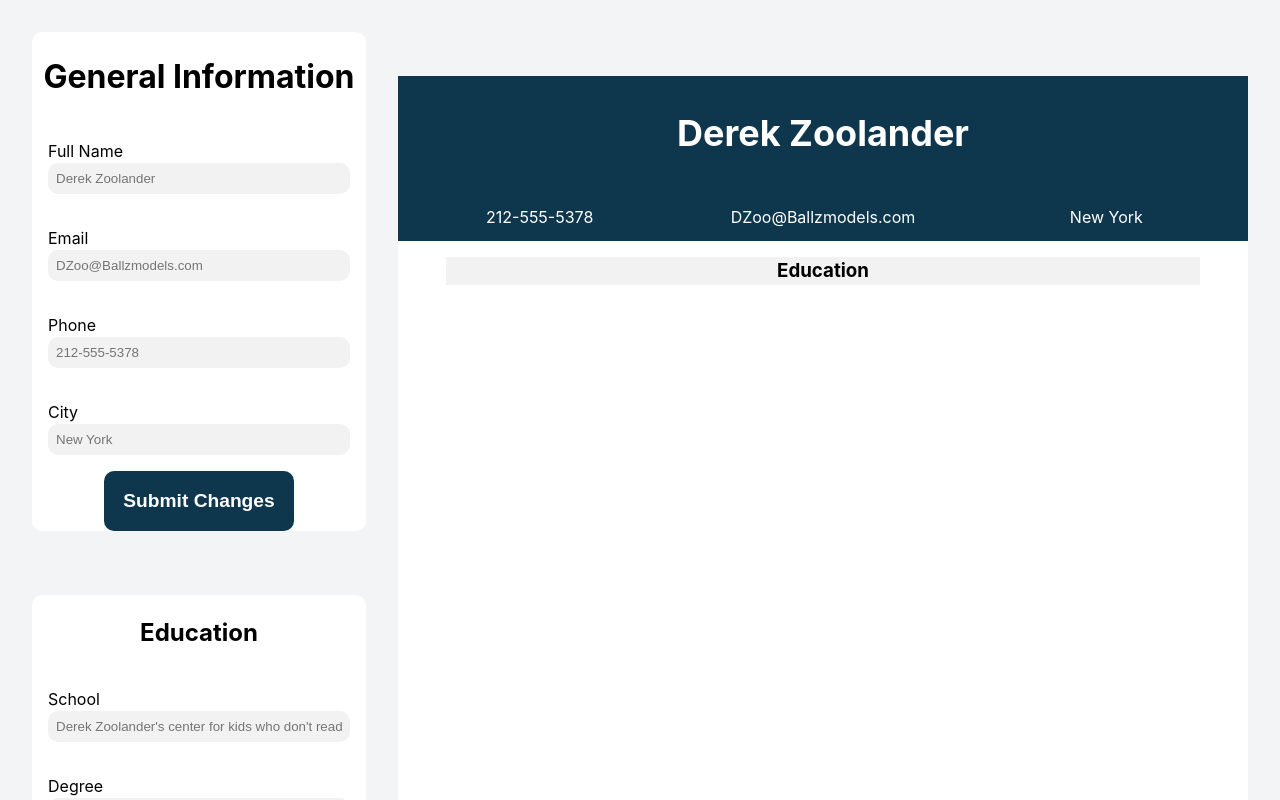
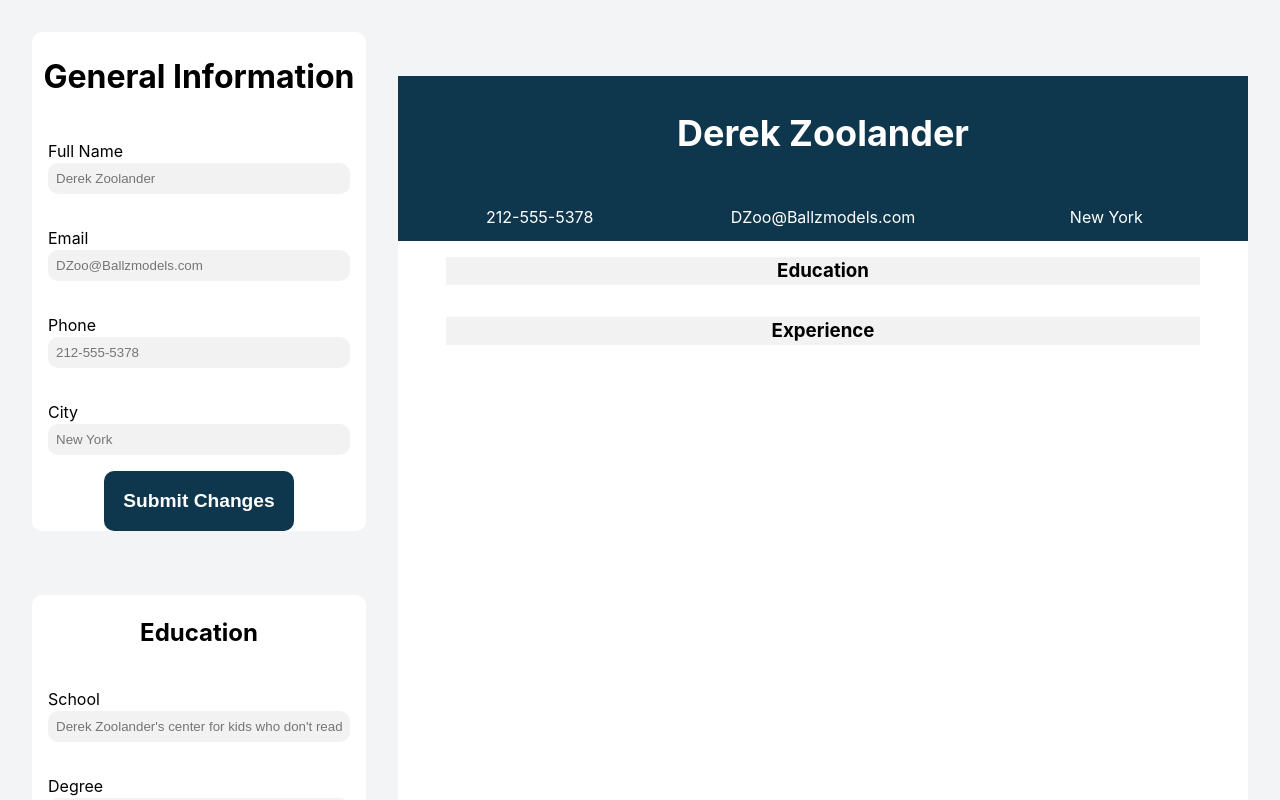
Before and after one commit to Kbouti/CV-Project, a React (Vite) app: page / in a window 1280 px wide. Shown: the top 800 px of the page. Built offline with nearby package versions, Linux system fonts and the light colour scheme.

Commit message:
Create experience section

```diff
--- a/src/components/output.jsx
+++ b/src/components/output.jsx
@@ -15,6 +15,9 @@ const MainOutput = ({ fullName, phone, email, city }) => {
         <section className="education">
           <h3>Education</h3>
         </section>
+        <section className="Experience">
+          <h3>Experience</h3>
+        </section>
       </div>
     </div>
   );
```
